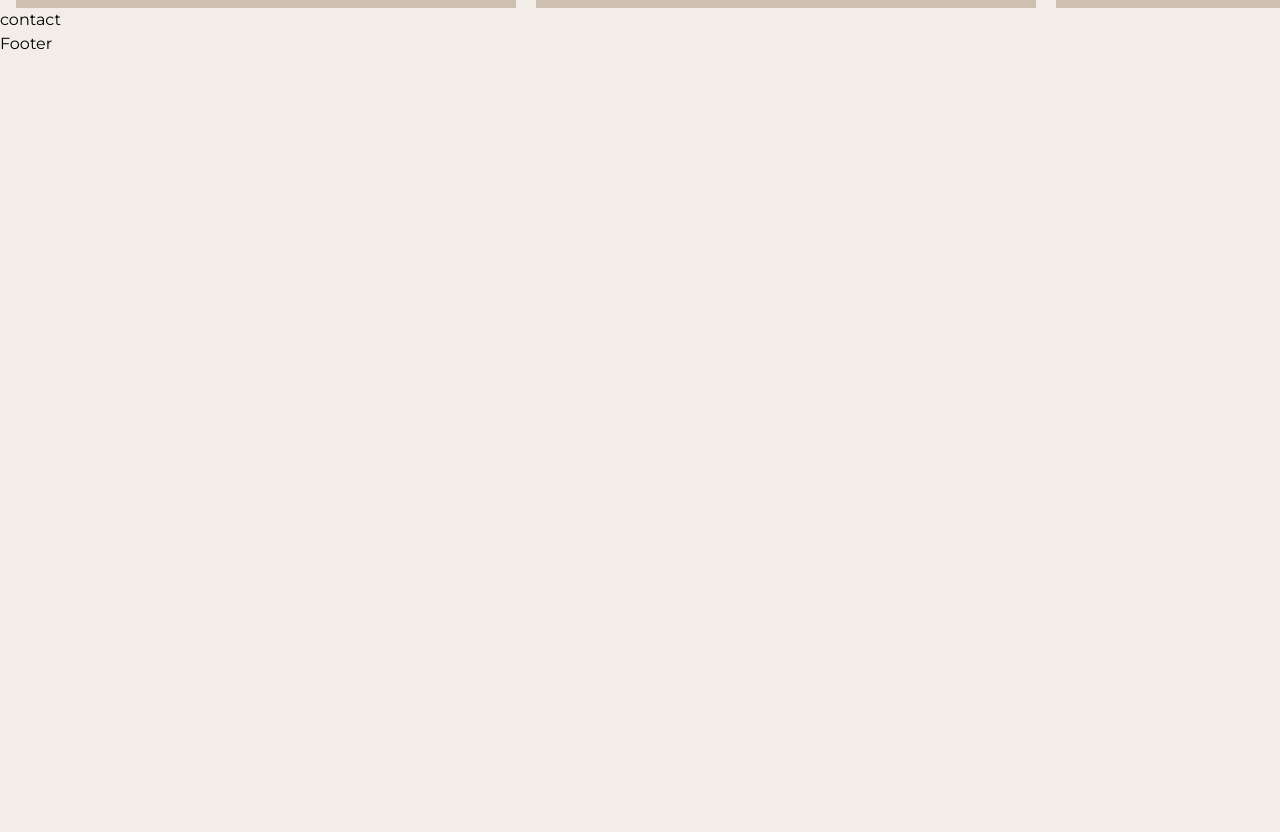
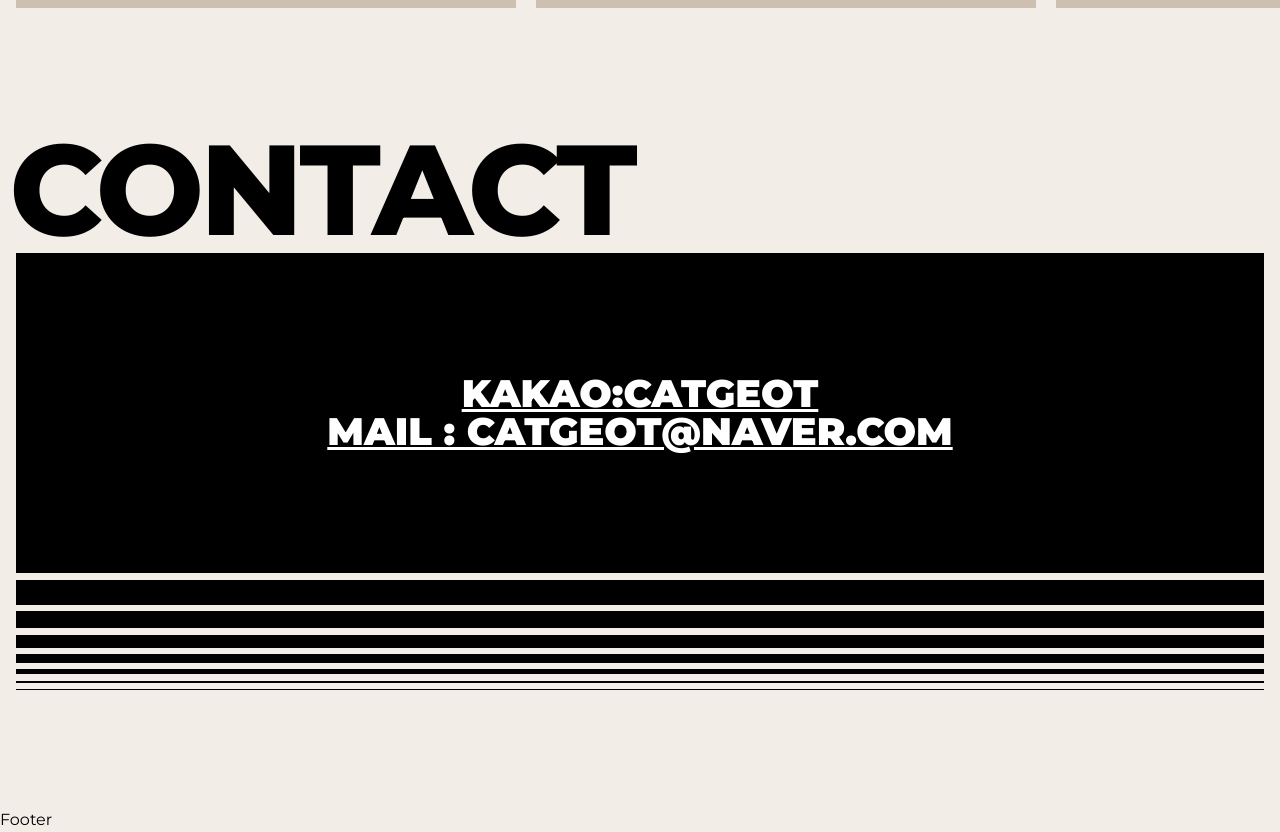
Before and after one commit to catgeot/port2023-vue, a Vue app: page / in a window 1280 px wide. Shown: the part 5680-6512 px from the top of the page. Before the commit the page ends 5736 px from the top, so only its background shows below. Built offline with nearby package versions, Linux system fonts and the light colour scheme; a small style sheet from the web is missing; a web font is replaced by a local one.

Commit message:
연락처 완료

```diff
--- a/src/components/Contact.vue
+++ b/src/components/Contact.vue
@@ -1,3 +1,166 @@
+<script setup>
+    import { contactText } from '../constants';
+</script>
+
 <template>
-    contact
+    <section id="contact">
+            <div class="contact__inner">
+                <h2 class="contact__title">Contact</h2>
+                <div class="contact__lines" aria-hidden="true">
+                    <span class="line"></span>
+                    <span class="line"></span>
+                    <span class="line"></span>
+                    <span class="line"></span>
+                    <span class="line"></span>
+                    <span class="line"></span>
+                    <span class="line"></span>
+                </div>
+                <div class="contact__text">
+                    <div class="text">
+                        <div v-for="(contact, key) in contactText" :key="key">
+                            <a :href="contact.link" target="_blank" rel="noreferrer">{{contact.title}}</a>
+                        </div>
+                    </div>
+                </div>
+                <div class="contact__lines bottom" aria-hidden="true">
+                    <span class="line"></span>
+                    <span class="line"></span>
+                    <span class="line"></span>
+                    <span class="line"></span>
+                    <span class="line"></span>
+                    <span class="line"></span>
+                    <span class="line"></span>
+                </div>
+            </div>
+        </section>
 </template>
+
+<style lang="scss">
+    #contact {
+    height: 100vh;
+}
+.contact__inner {
+    width: 100%;
+    height: 100%;
+    padding: 16px;
+    display: flex;
+    align-items: flex-start;
+    justify-content: center;
+    flex-direction: column;
+
+    @media (max-width: 800px){
+        justify-content: center;
+       }
+
+    .contact__title {
+        font-size: 10vw;
+        text-transform: uppercase;
+        line-height: 1;
+        font-weight: 800;
+        white-space: nowrap;
+        text-indent: -0.5vw;
+        letter-spacing: -0.3vw;
+
+        @media (max-width: 800px){
+             display: none;
+            }
+    }
+    .contact__text {
+        width: 100%;
+        height: 40vh;
+        background-color: var(--black);
+        color: var(--white);
+        display: flex;
+        align-items: center;
+        justify-content: center;
+        flex-direction: column;
+        position: relative;
+
+        .text {
+            font-size: 3vw;
+            line-height: 1;
+            font-weight: 900;
+            text-transform: uppercase;
+            text-decoration: underline;
+            text-align: center;
+            z-index: 100;
+            transition: all 0.3s;
+            cursor: all-scroll;
+            position: relative;
+
+            @media (max-width: 800px){
+                font-size: 20px;
+                padding: 16px;
+                word-break: break-all;
+               }
+        }
+    }
+    .contact__lines {
+        width: 100%;
+
+        .line{
+            display: none;
+            width: 100%;
+            height: 1px;
+            background-color: var(--black);
+            margin-bottom: 0.5vw;
+
+            &:nth-child(1){
+                height: 1px;
+            }
+            &:nth-child(2){
+                height: 2px;
+            }
+            &:nth-child(3){
+                height: 5px;
+            }
+            &:nth-child(4){
+                height: 9px;
+            }
+            &:nth-child(5){
+                height: 13px;
+            }
+            &:nth-child(6){
+                height: 17px;
+            }
+            &:nth-child(7){
+                height: 25px;
+            }
+
+            @media (max-width: 800px){
+                display: block;
+               }
+
+        }
+        &.bottom {
+            .line{
+                margin-top: 0.5vw;
+                margin-bottom: 0;
+                display: block;
+
+                &:nth-child(1){
+                    height: 25px;
+                }
+                &:nth-child(2){
+                    height: 17px;
+                }
+                &:nth-child(3){
+                    height: 13px;
+                }
+                &:nth-child(4){
+                    height: 9px;
+                }
+                &:nth-child(5){
+                    height: 5px;
+                }
+                &:nth-child(6){
+                    height: 2px;
+                }
+                &:nth-child(7){
+                    height: 1px;
+                }
+            }
+        }
+    }
+}
+</style>
```
